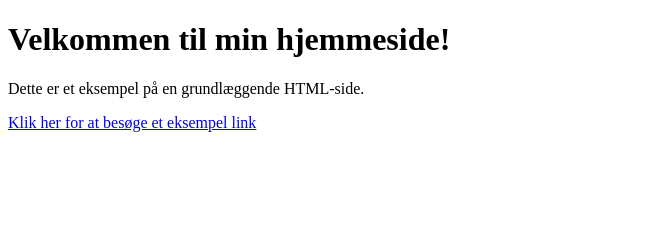
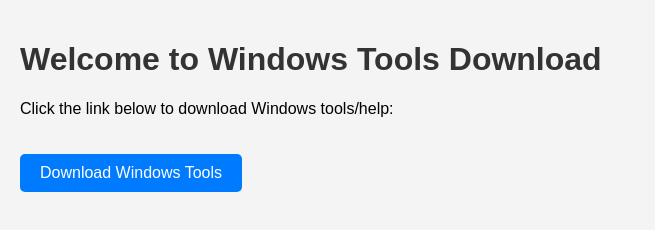
Before and after one commit to NesloHub/NesloHub.io, a plain HTML site: page index.html in a window 1280 px wide. Shown: the whole page, without its empty margins (0-655 px from the left). Drawn offline with Linux system fonts and the light colour scheme.

Commit message:
Add files via upload

```diff
--- a/index.html
+++ b/index.html
@@ -1,13 +1,36 @@
 <!DOCTYPE html>
-<html lang="da">
+<html lang="en">
 <head>
     <meta charset="UTF-8">
     <meta name="viewport" content="width=device-width, initial-scale=1.0">
-    <title>Min Første HTML Side</title>
+    <title>Download Windows Tools</title>
+    <style>
+        body {
+            font-family: Arial, sans-serif;
+            margin: 0;
+            padding: 20px;
+            background-color: #f4f4f4;
+        }
+        h1 {
+            color: #333;
+        }
+        a {
+            display: inline-block;
+            margin-top: 20px;
+            padding: 10px 20px;
+            background-color: #007bff;
+            color: white;
+            text-decoration: none;
+            border-radius: 5px;
+        }
+        a:hover {
+            background-color: #0056b3;
+        }
+    </style>
 </head>
 <body>
-    <h1>Velkommen til min hjemmeside!</h1>
-    <p>Dette er et eksempel på en grundlæggende HTML-side.</p>
-    <a href="https://www.example.com">Klik her for at besøge et eksempel link</a>
+    <h1>Welcome to Windows Tools Download</h1>
+    <p>Click the link below to download Windows tools/help:</p>
+    <a href="https://drive.google.com/drive/folders/1eYfV3ixEM0zOcdfPF_D2dnRjYVzMtUIM" target="_blank">Download Windows Tools</a>
 </body>
 </html>
```
